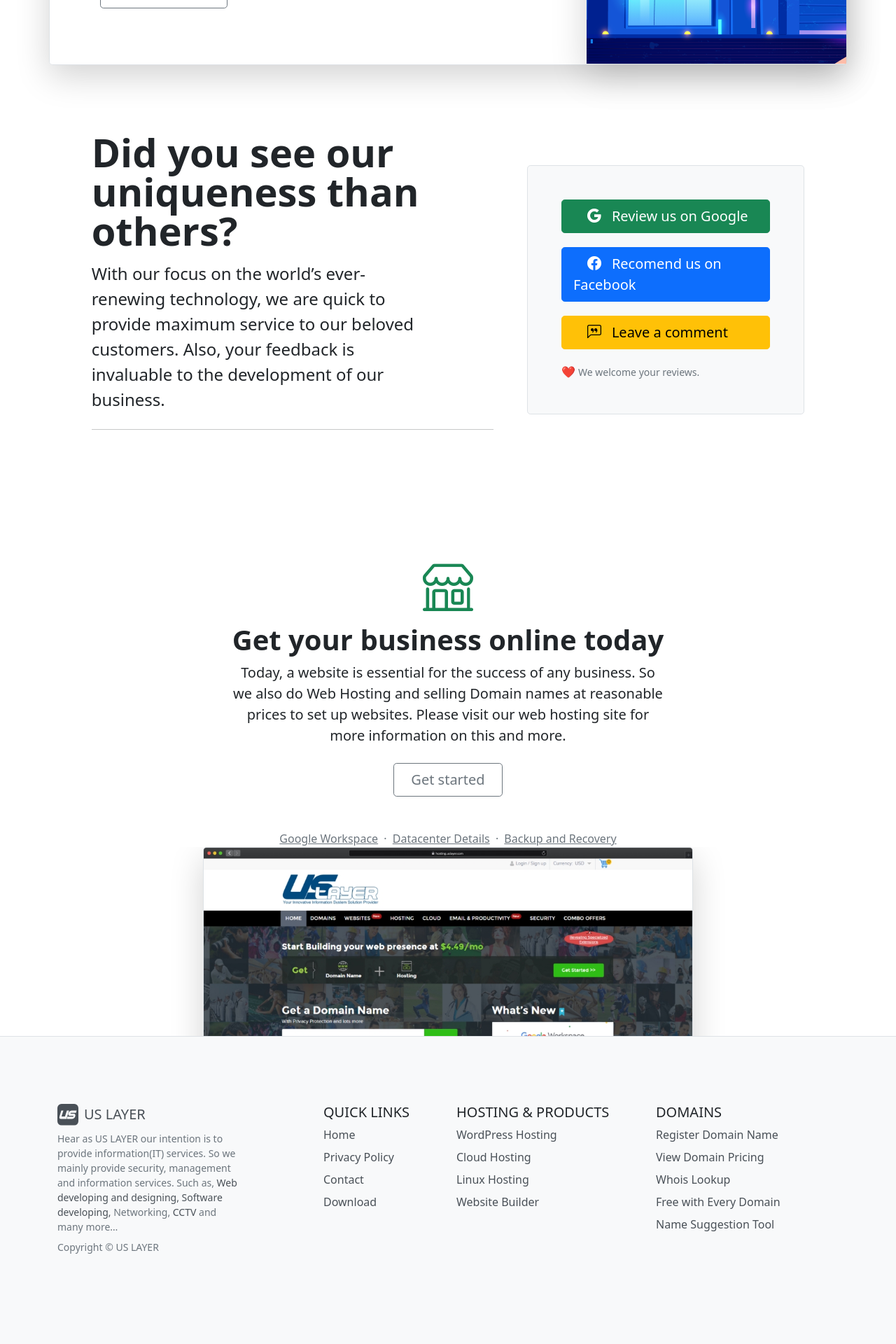
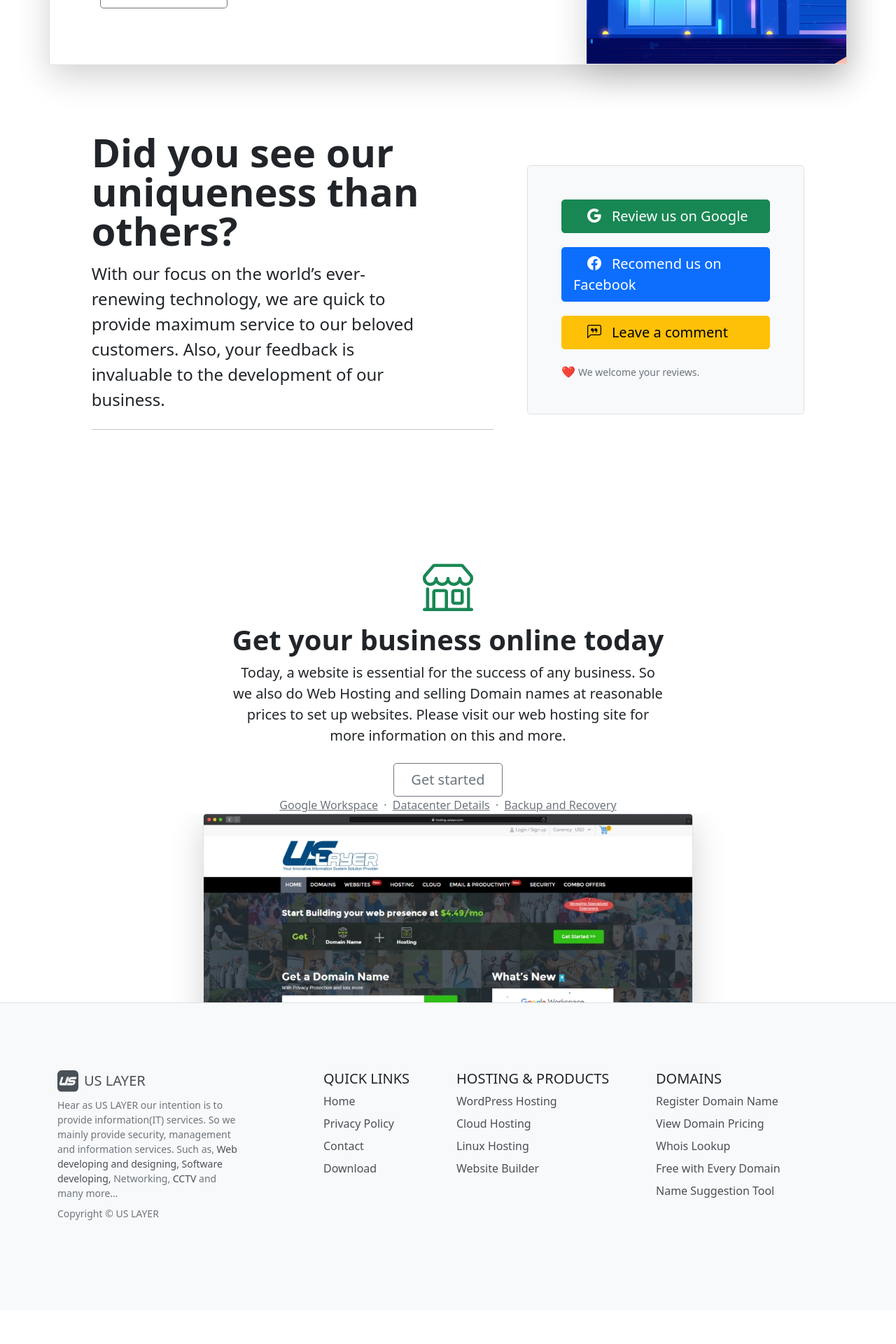
Before and after one commit to uslayer/uslayer.github.io, a Jekyll site: the page built from index.html, in a window 1280 px wide. Shown: the part 1086-3006 px from the top of the page at 70% size. Built offline with Jekyll 4.4.1, drawn with Linux system fonts in a browser that asks for light colours; the list of posts is cut into pages by our own code; after the commit the page ends 2958 px from its top, so only the background shows below that.

Commit message:
Update index.html

```diff
--- a/index.html
+++ b/index.html
@@ -93,7 +93,7 @@
     <h2 class="display-4 fw-bold" style="font-size: 2.5rem;">Get your business online today</h2>
     <div class="col-lg-6 mx-auto">
       <p class="lead mb-4">Today, a website is essential for the success of any business. So we also do <strong>Web Hosting</strong> and selling <strong>Domain names</strong> at reasonable prices to set up websites. Please visit our web hosting site for more information on this and more.</p>
-      <div class="d-grid gap-2 d-sm-flex justify-content-sm-center mb-5">
+      <div class="justify-content-sm-center d-flex flex-column flex-md-row">
         <button type="button" class="btn btn-outline-secondary btn-lg px-4">Get started</button>
       </div>
       <p class="text-muted mb-0">
```
